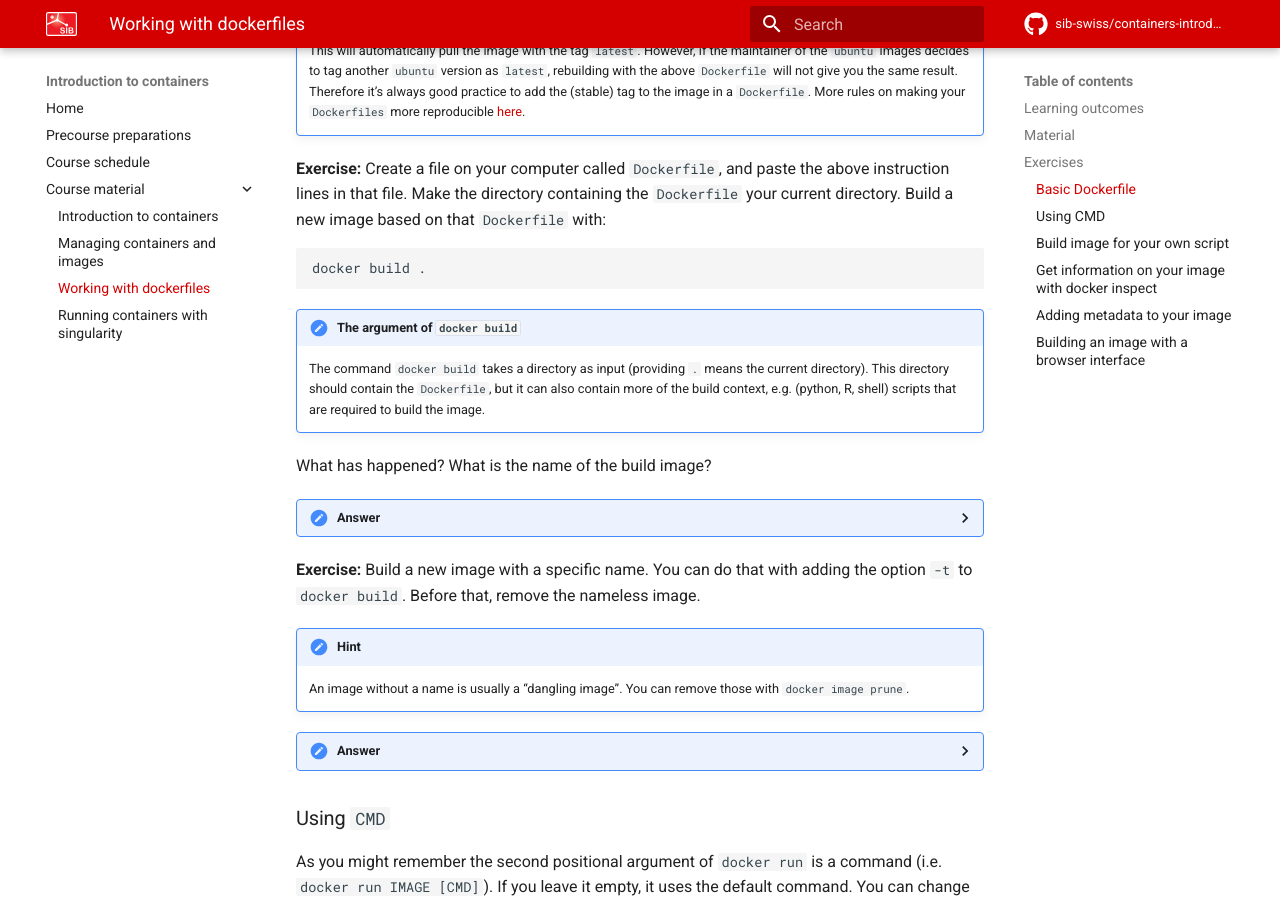
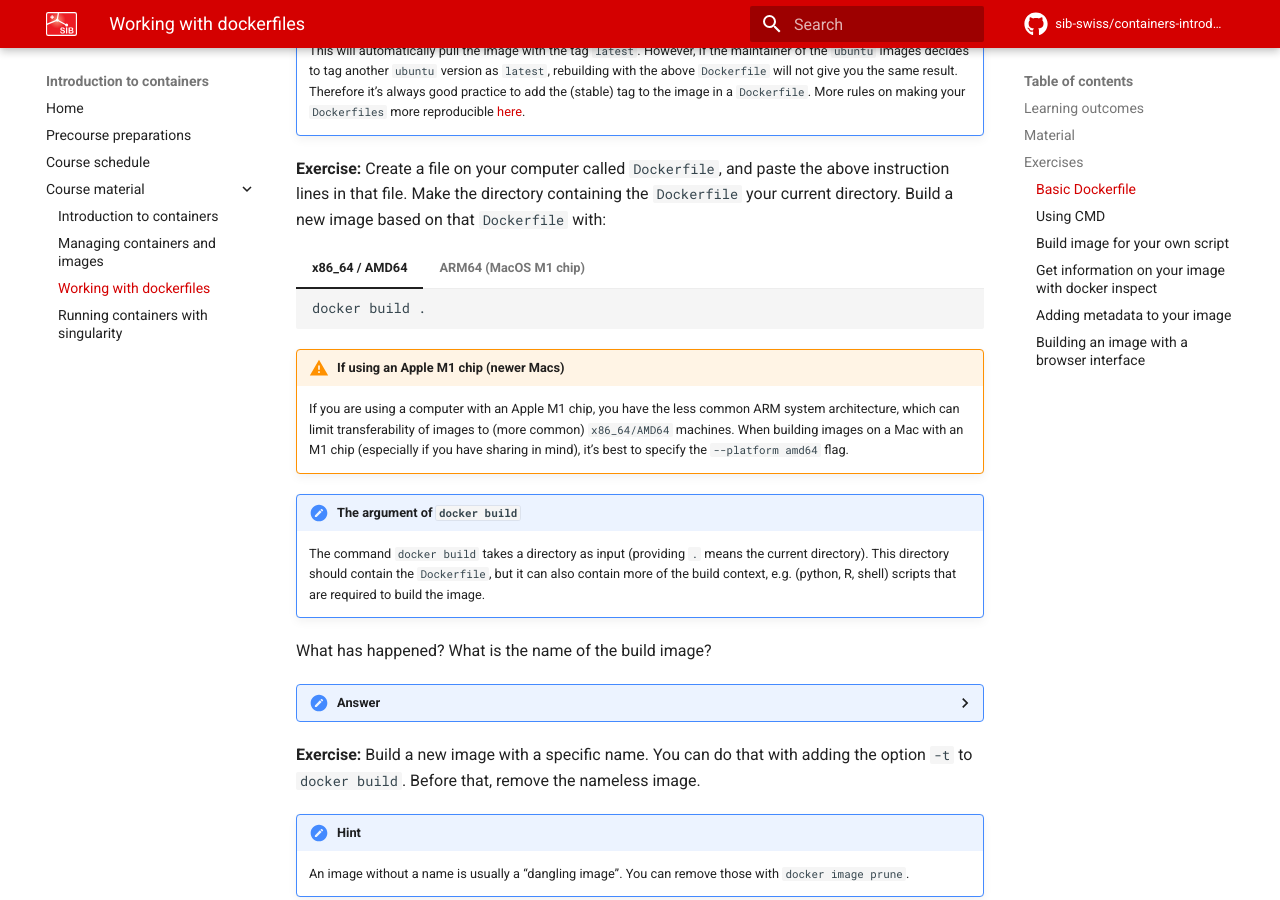
Before and after one commit to sib-swiss/containers-introduction-training, an MkDocs documentation site: the page built from docs/course_material/dockerfiles.md, in a window 1280 px wide and 900 px high, scrolled down 1175 px. Built offline with MkDocs 1.6.1 and Material for MkDocs 9.7.7, drawn with Linux system fonts in a browser that asks for light colours; comment, search, counter and statistics services are not loaded; the version menu is left out; some of the changed text lies outside the part shown.

Commit message:
fixes #4

````diff
--- a/docs/course_material/dockerfiles.md
+++ b/docs/course_material/dockerfiles.md
@@ -40,9 +40,17 @@ RUN apt-get install figlet
 
 **Exercise:** Create a file on your computer called `Dockerfile`, and paste the above instruction lines in that file. Make the directory containing the `Dockerfile` your current directory. Build a new image based on that `Dockerfile` with:
 
-```sh
-docker build .
-```
+=== "x86_64 / AMD64"
+    ```sh
+    docker build .
+    ```
+=== "ARM64 (MacOS M1 chip)"
+    ```sh
+    docker build --platform amd64 .
+    ```
+
+!!! warning "If using an Apple M1 chip (newer Macs)"
+    If you are using a computer with an Apple M1 chip, you have the less common ARM system architecture, which can limit transferability of images to (more common) `x86_64/AMD64` machines. When building images on a Mac with an M1 chip (especially if you have sharing in mind), it's best to specify the `--platform amd64` flag.
 
 !!! note "The argument of `docker build`"
     The command `docker build` takes a directory as input (providing `.` means the current directory). This directory should contain the `Dockerfile`, but it can also contain more of the build context, e.g. (python, R, shell) scripts that are required to build the image.
@@ -71,9 +79,14 @@ What has happened? What is the name of the build image?
 
     After that, rebuild an image with a name:
 
-    ```
-    docker build -t ubuntu-figlet:v2 .
-    ```
+    === "x86_64 / AMD64"
+        ```sh
+        docker build -t ubuntu-figlet:v2 .
+        ```
+    === "ARM (MacOS M1 chip)"
+        ```sh
+        docker build --platform amd64 -t ubuntu-figlet:v2 .
+        ```
 
 ### Using `CMD`
 
@@ -91,9 +104,14 @@ CMD figlet My image works!
 ??? done "Answer"
     Copy the new line to your `Dockerfile`, and build the new image like this:
 
-    ```sh
-    docker build -t ubuntu-figlet:v3 .
-    ```
+    === "x86_64 / AMD64"
+        ```sh
+        docker build -t ubuntu-figlet:v3 .
+        ```
+    === "ARM64 (MacOS M1 chip)"
+        ```sh
+        docker build --platform amd64 -t ubuntu-figlet:v3 .
+        ```
 
     The command `docker inspect ubuntu-figlet:v3` will give:
 
@@ -174,7 +192,11 @@ CMD figlet My image works!
 
 Often containers are built for a specific purpose. For example, you can use a container to ship all dependencies together with your developed set of scripts/programs. For that you will need to add your scripts to the container. That is quite easily done with the instruction `COPY`. However, in order to make your container more user-friendly, there are several additional instructions that can come in useful. We will treat the most frequently used ones below.
 
-In the exercises will use a simple script called `daterange.py`. You can download it [here](https://raw.githubusercontent.com/sib-swiss/containers-introduction-training/main/docker/exercise_own_script/daterange.py).
+In the exercises will use a simple script called `daterange.py`. You can download it [here](https://raw.githubusercontent.com/sib-swiss/containers-introduction-training/main/docker/exercise_own_script/daterange.py). After you have downloaded it, make sure to set the permissions to executable:
+
+```sh
+chmod +x daterange.py
+```
 
 !!! note
     Have a look at `daterange.py`. It is a simple script that uses `pandas`. It takes a date (in the format `YYYYMMDD`) as provided by the option `--date`, and returns a list of all dates in the week starting from that date. An example for execution would be:
@@ -216,9 +238,14 @@ COPY daterange.py /opt
 ??? done "Answer"
     Build the container:
 
-    ```sh
-    docker build -t own_script .
-    ```
+    === "x86_64 / AMD64"
+        ```sh
+        docker build -t own_script .
+        ```
+    === "ARM64 (MacOS M1 chip)"
+        ```sh
+        docker build --platform amd64 -t own_script .
+        ```
 
     Run the container:
 
@@ -489,9 +516,14 @@ This will create an image from the existing `python` image. It will also install
 **Exercise:** Build an image based on this `Dockerfile` and give it a meaningful name.
 
 ??? done "Answer"
-    ```sh
-    docker build -t jupyter-lab .
-    ```
+    === "x86_64 / AMD64"
+        ```sh
+        docker build -t jupyter-lab .
+        ```
+    === "ARM64 (MacOS M1 chip)"
+        ```sh
+        docker build --platform amd64 -t jupyter-lab .
+        ```
 
 You can now run a container from the image. However, you will have to tell docker where to publish port 8888 from the docker container with `-p [HOSTPORT:CONTAINERPORT]`. We choose to publish it to the same port number:
 
````
